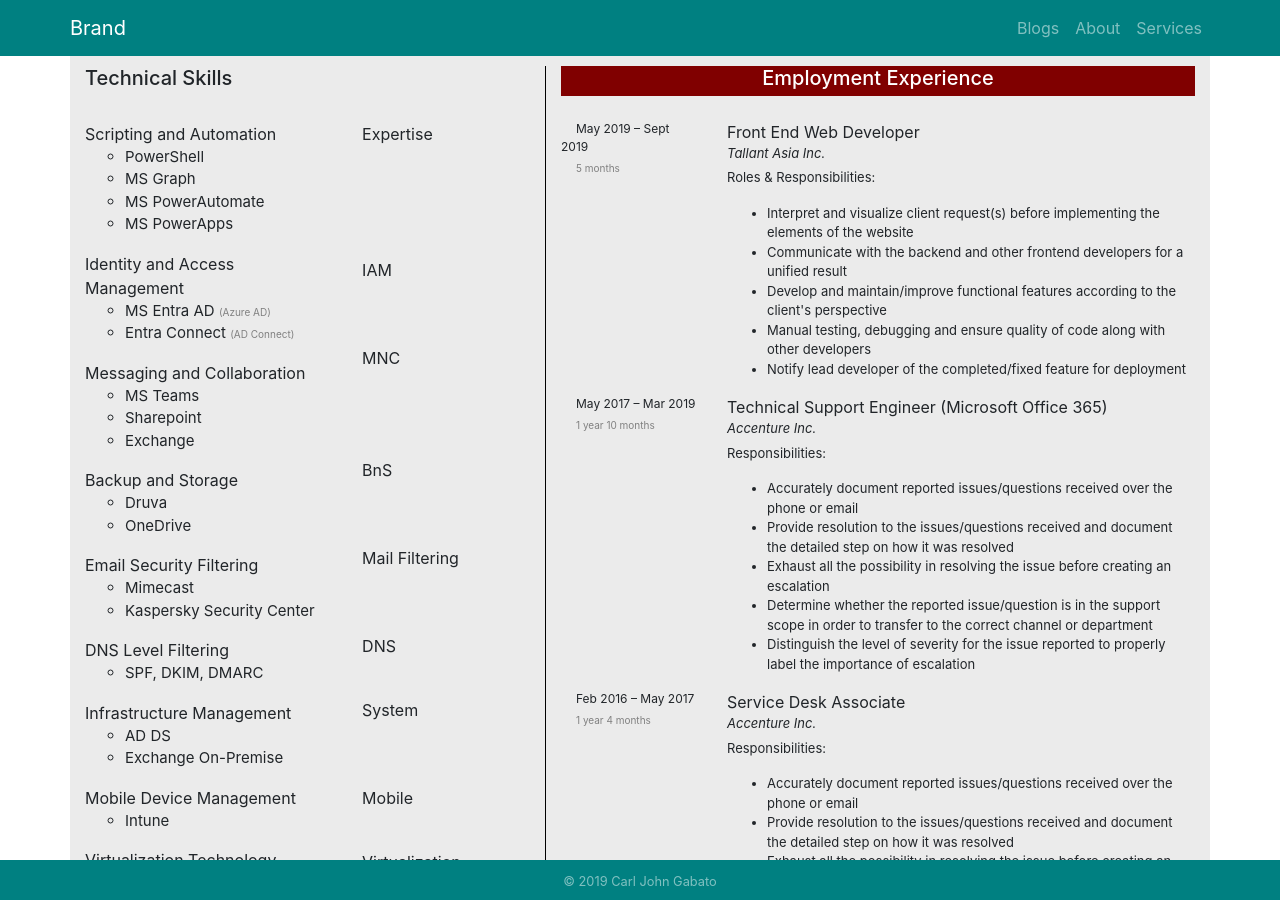
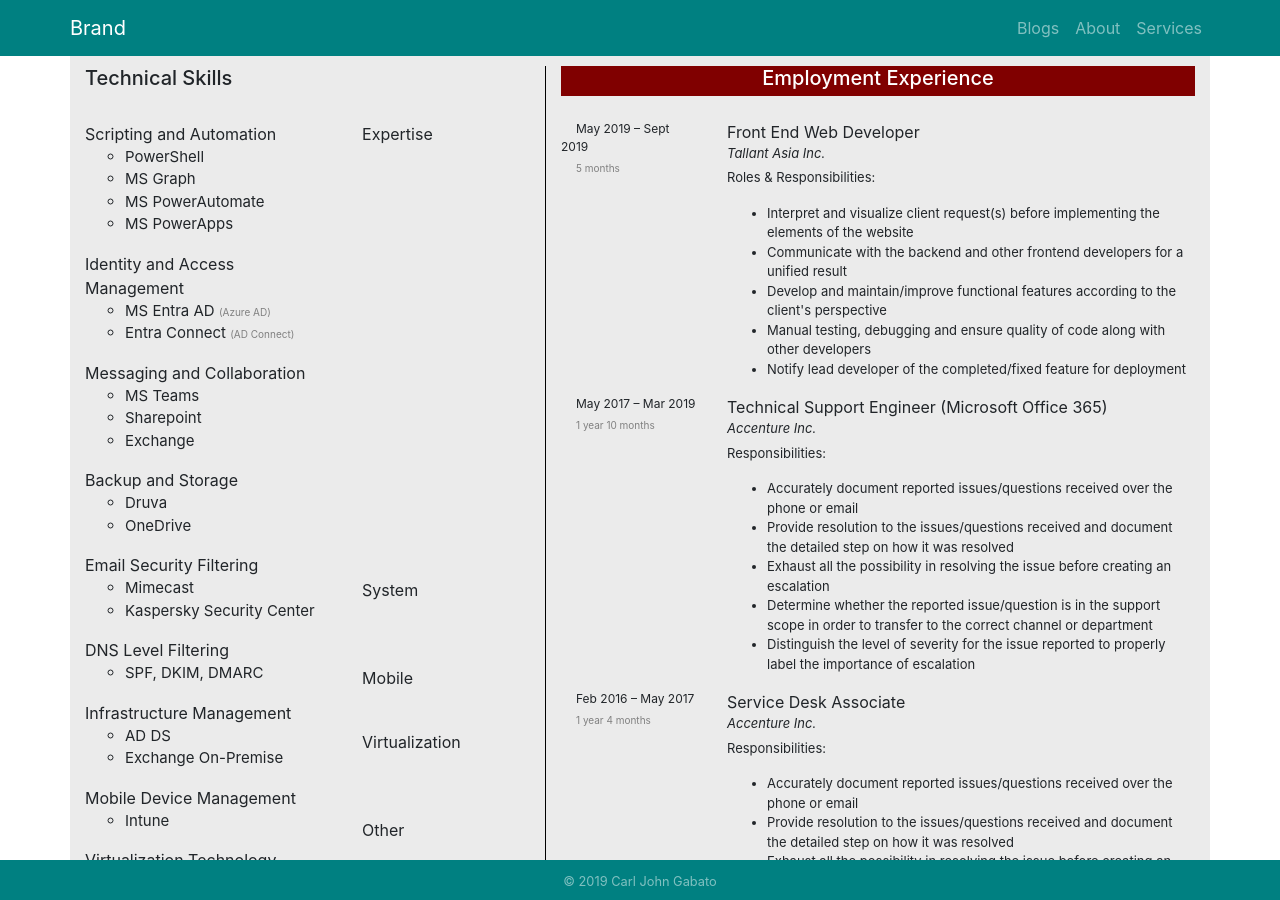
Before and after one commit to carljohngabato/aboutme, a Jekyll site: the page built from about.html, in a window 1280 px wide and 900 px high, scrolled down 386 px. Built offline with Jekyll 4.4.1, drawn with Linux system fonts in a browser that asks for light colours; nearby versions of some CDN libraries.

Commit message:
modified: about

```diff
--- a/about.html
+++ b/about.html
@@ -166,7 +166,7 @@
             </li>
           </ul>
 
-          <h8 align="Right">IAM</h8>
+          <h8 align="Right"></h8>
           <ul class="expertise">
             <li>
               <div class="d-flex flex-row-reverse">
@@ -188,7 +188,7 @@
             </li>
           </ul>
 
-          <h8 align="Right">MNC</h8>
+          <h8 align="Right"></h8>
           <ul class="expertise">
             <li>
               <div class="d-flex flex-row-reverse">
@@ -219,7 +219,7 @@
             </li>
           </ul>
 
-          <h8 align="Right">BnS</h8>
+          <h8 align="Right"></h8>
           <ul class="expertise">
             <li>
               <div class="d-flex flex-row-reverse">
@@ -241,7 +241,7 @@
             </li>
           </ul>
 
-          <h8 align="Right">Mail Filtering</h8>
+          <h8 align="Right"></h8>
           <ul class="expertise">
             <li>
               <div class="d-flex flex-row-reverse">
@@ -263,7 +263,7 @@
             </li>
           </ul>
 
-          <h8 align="Right">DNS</h8>
+          <h8 align="Right"></h8>
           <ul class="expertise">
             <li>
               <div class="d-flex flex-row-reverse">
@@ -276,7 +276,7 @@
             </li>
           </ul>
 
-          <h8>System</h8>
+          <h8 align="Right">System</h8>
           <ul class="expertise">
             <li>
               <div class="d-flex flex-row-reverse">
@@ -298,7 +298,7 @@
             </li>
           </ul>
 
-          <h8>Mobile</h8>
+          <h8 align="Right">Mobile</h8>
           <ul class="expertise">
             <li>
               <div class="d-flex flex-row-reverse">
@@ -311,7 +311,7 @@
             </li>
           </ul>
 
-          <h8>Virtualization</h8>
+          <h8 align="Right">Virtualization</h8>
           <ul class="expertise">
             <li>
               <div class="d-flex flex-row-reverse">
@@ -333,7 +333,7 @@
             </li>
           </ul>
 
-          <h8>Other</h8>
+          <h8 align="Right">Other</h8>
           <ul class="expertise">
             <li>
               <div class="d-flex flex-row-reverse">
```
